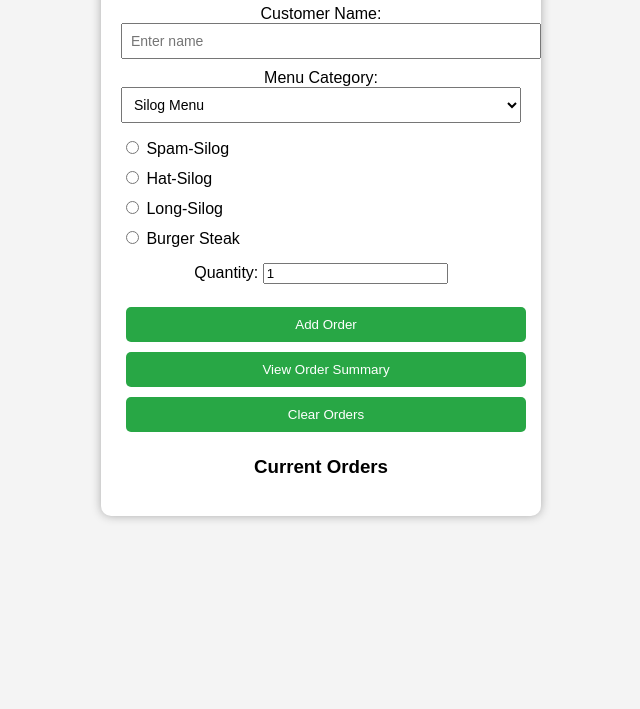
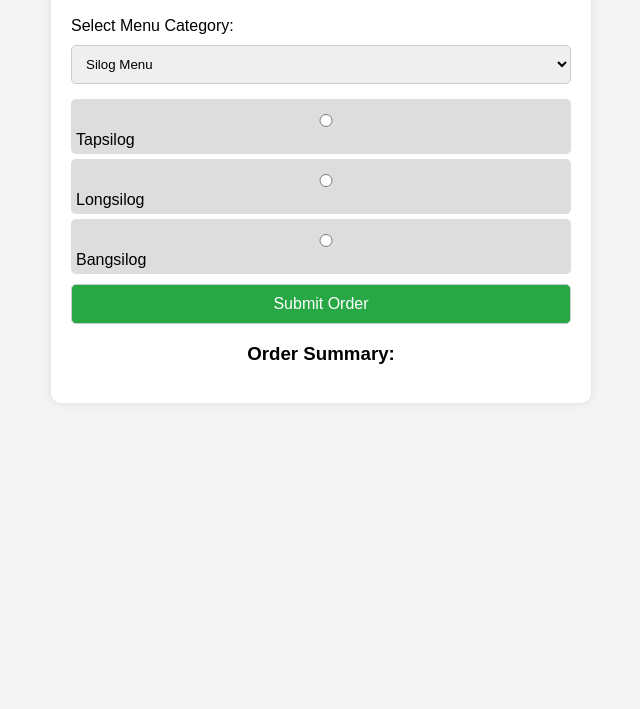
Before and after one commit to NinjuM25/Order, a plain HTML site: page index.html in a window 1280 px wide. Shown: the part 91-800 px from the top of the page, without its empty margins (319-959 px from the left). Drawn offline with Linux system fonts and the light colour scheme; no server answers.

Commit message:
Update index.html

```diff
--- a/index.html
+++ b/index.html
@@ -3,264 +3,166 @@
 <head>
     <meta charset="UTF-8">
     <meta name="viewport" content="width=device-width, initial-scale=1.0">
-    <title>Order Management</title>
+    <title>Menu Selection</title>
     <style>
         body {
             font-family: Arial, sans-serif;
+            margin: 20px;
             background-color: #f4f4f4;
-            text-align: center;
         }
         .container {
-            width: 90%;
-            max-width: 400px;
+            max-width: 500px;
             margin: auto;
             background: white;
             padding: 20px;
-            box-shadow: 0px 0px 10px #aaa;
             border-radius: 10px;
+            box-shadow: 0px 0px 10px rgba(0, 0, 0, 0.1);
         }
-        .hidden {
-            display: none;
+        h2, h3 {
+            text-align: center;
+        }
+        select, button, input {
+            width: 100%;
+            padding: 10px;
+            margin-top: 10px;
+            border: 1px solid #ccc;
+            border-radius: 5px;
         }
         button {
-            padding: 10px 15px;
-            margin: 5px;
-            border: none;
-            background: #28a745;
+            background-color: #28a745;
             color: white;
             cursor: pointer;
-            border-radius: 5px;
-            width: 100%;
+            font-size: 16px;
         }
         button:hover {
-            background: #218838;
-        }
-        .input-text {
-            width: 100%;
-            padding: 8px;
-            font-size: 14px;
-            margin-bottom: 10px;
+            background-color: #218838;
         }
         .radio-container {
-            display: flex;
-            flex-direction: column;
-            align-items: flex-start;
-            margin-bottom: 10px;
+            margin-top: 15px;
         }
         .radio-container label {
-            margin: 5px 0;
-            font-size: 16px;
+            display: block;
+            padding: 5px;
+            background: #ddd;
+            border-radius: 5px;
+            margin-top: 5px;
+            cursor: pointer;
         }
-        select {
-            width: 100%;
-            padding: 8px;
-            font-size: 14px;
-            margin-bottom: 10px;
+        .radio-container input {
+            margin-right: 10px;
         }
-        #orderList {
-            text-align: center;
-            list-style-position: inside;
+        ul {
+            list-style-type: none;
+            padding: 0;
         }
-        #itemSummary {
-            text-align: left;
-            list-style-position: inside;
+        ul li {
+            background: #f8f9fa;
+            padding: 10px;
+            margin-top: 5px;
+            border-radius: 5px;
+            display: flex;
+            justify-content: space-between;
+        }
+        .remove-btn {
+            background: red;
+            color: white;
+            border: none;
+            padding: 5px;
+            cursor: pointer;
+            border-radius: 3px;
+        }
+        .remove-btn:hover {
+            background: darkred;
         }
     </style>
 </head>
 <body>
 
     <div class="container">
-        <h2>Order Management</h2>
+        <h2>Food Order Menu</h2>
 
-        <label>Customer Name:</label>
-        <input type="text" id="customerName" class="input-text" placeholder="Enter name"><br>
-
-        <label>Menu Category:</label>
+        <!-- Dropdown Selection -->
+        <label for="menuCategory">Select Menu Category:</label>
         <select id="menuCategory" onchange="updateOrderOptions()">
             <option value="Silog Menu">Silog Menu</option>
             <option value="Frozen Goods">Frozen Goods</option>
-            <option value="Desert">Desert</option>
-        </select><br>
+            <option value="Dessert">Dessert</option>
+        </select>
 
+        <!-- Dynamic Order Options -->
         <div id="orderOptions"></div>
 
-        <label>Quantity:</label>
-        <input type="number" id="quantity" value="1" min="1"><br><br>
+        <!-- Submit Button -->
+        <button onclick="submitOrder()">Submit Order</button>
 
-        <button onclick="addOrder()">Add Order</button>
-        <button onclick="viewOrderSummary()">View Order Summary</button>
-        <button onclick="clearOrders()">Clear Orders</button>
-
-        <h3>Current Orders</h3>
+        <!-- Order Summary -->
+        <h3>Order Summary:</h3>
         <ul id="orderList"></ul>
-
-        <div id="summaryContainer" class="hidden">
-            <h3>Order Summary</h3>
-            <p>Silog Total: <span id="silogTotal">0</span></p>
-            <p>Frozen Goods Total: <span id="frozenTotal">0</span></p>
-            <p>Desert Total: <span id="desertTotal">0</span></p>
-
-            <h4>Item Breakdown:</h4>
-            <ul id="itemSummary"></ul>
-        </div>
     </div>
 
-    <!-- Firebase SDK -->
-    <script src="https://www.gstatic.com/firebasejs/9.6.1/firebase-app.js"></script>
-    <script src="https://www.gstatic.com/firebasejs/9.6.1/firebase-database.js"></script>
-
     <script>
-        // Firebase configuration
-        const firebaseConfig = {
-            apiKey: "AIzaSyD1uqjXN_82NgZZc8YP82iKoEbdOBdanv4",
-            authDomain: "order-management-87875.firebaseapp.com",
-            projectId: "order-management-87875",
-            storageBucket: "order-management-87875.firebasestorage.app",
-            messagingSenderId: "879210415165",
-            appId: "1:879210415165:web:b1d6808f6d790d2bbc5654",
-            measurementId: "G-FPLG5R3MS6"
-        };
-
-        // Initialize Firebase
-        const app = firebase.initializeApp(firebaseConfig);
-        const database = firebase.database(app);
-
+        // Menu items list
         const menuItems = {
-            "Silog Menu": ["Spam-Silog", "Hat-Silog", "Long-Silog", "Burger Steak"],
-            "Frozen Goods": ["Garlic Longanisa", "Sweet Longanisa", "Skinless Longanisa", "Embotido", "Chicharon Bulaklak", "Marinated Liempo", "Burger Patty", "Tocino"],
-            "Desert": ["Choco Moist"]
+            "Silog Menu": ["Tapsilog", "Longsilog", "Bangsilog"],
+            "Frozen Goods": ["Siomai", "Chicken Nuggets", "Fish Balls"]
         };
 
         function updateOrderOptions() {
-            let category = document.getElementById("menuCategory").value;
-            let orderOptionsDiv = document.getElementById("orderOptions");
-            orderOptionsDiv.innerHTML = "";
+            const category = document.getElementById("menuCategory").value;
+            const orderOptionsDiv = document.getElementById("orderOptions");
+            orderOptionsDiv.innerHTML = ""; // Clear previous options
 
-            if (category === "Desert") {
-                // For Desert, use a text input to enter custom dessert
-                orderOptionsDiv.innerHTML = `<label>Enter Dessert:</label>
-                                             <input type="text" id="customOrderItem" placeholder="Enter Dessert (e.g., Choco Moist)">`;
+            if (menuItems[category]) {
+                // Create radio buttons
+                let optionsHtml = `<div class="radio-container">`;
+                menuItems[category].forEach(item => {
+                    optionsHtml += `
+                        <label>
+                            <input type="radio" name="orderItem" value="${item}"> ${item}
+                        </label>
+                    `;
+                });
+                optionsHtml += `</div>`;
+                orderOptionsDiv.innerHTML = optionsHtml;
             } else {
-                // For Silog Menu and Frozen Goods, show the list of items as radio buttons
-                let optionsHtml = "<div class='radio-container'>";
-                menuItems[category].forEach(item => {
-                    optionsHtml += `<label><input type="radio" name="orderItem" value="${item}"> ${item}</label>`;
-                });
-                optionsHtml += "</div>";
-                orderOptionsDiv.innerHTML = optionsHtml;
+                // Show input field for custom Dessert
+                orderOptionsDiv.innerHTML = `
+                    <label>Enter Your Dessert:</label>
+                    <input type="text" id="customOrderItem" placeholder="Enter Dessert (e.g., Choco Moist)">
+                `;
             }
         }
 
-        function addOrder() {
-            let name = document.getElementById("customerName").value.trim();
-            let category = document.getElementById("menuCategory").value;
-            let quantity = parseInt(document.getElementById("quantity").value);
-            let order = "";
+        function submitOrder() {
+            const category = document.getElementById("menuCategory").value;
+            let selectedOrder;
 
-            if (category === "Desert") {
-                order = document.getElementById("customOrderItem").value.trim();
+            if (category === "Dessert") {
+                selectedOrder = document.getElementById("customOrderItem").value.trim();
             } else {
-                let selectedRadio = document.querySelector('input[name="orderItem"]:checked');
-                if (selectedRadio) {
-                    order = selectedRadio.value;
-                }
+                const selectedRadio = document.querySelector('input[name="orderItem"]:checked');
+                selectedOrder = selectedRadio ? selectedRadio.value : null;
             }
 
-            if (name && order && quantity > 0) {
-                let ordersRef = database.ref("orders");
-                let newOrderRef = ordersRef.push();
-                newOrderRef.set({
-                    name,
-                    category,
-                    order,
-                    quantity,
-                    status: "Pending"
-                });
-
-                renderOrders();
-                document.getElementById("customerName").value = "";
-                document.getElementById("quantity").value = "1";
+            if (selectedOrder) {
+                const orderList = document.getElementById("orderList");
+                const listItem = document.createElement("li");
+                listItem.innerHTML = `${selectedOrder} <button class="remove-btn" onclick="removeOrder(this)">X</button>`;
+                orderList.appendChild(listItem);
             } else {
-                alert("Please enter a name, select an order item, and specify a valid quantity.");
+                alert("Please select or enter an order.");
             }
         }
 
-        function renderOrders() {
-            let ordersRef = database.ref("orders");
-            ordersRef.once("value", (snapshot) => {
-                let orders = snapshot.val() || [];
-                let orderList = document.getElementById("orderList");
-                orderList.innerHTML = "";
-
-                for (let key in orders) {
-                    let order = orders[key];
-                    let li = document.createElement("li");
-                    li.textContent = `${order.name} - ${order.order} x${order.quantity} [${order.status}]`;
-
-                    let deleteBtn = document.createElement("button");
-                    deleteBtn.textContent = "❌";
-                    deleteBtn.style.background = "red";
-                    deleteBtn.onclick = function () {
-                        deleteOrder(key);
-                    };
-
-                    li.appendChild(deleteBtn);
-                    orderList.appendChild(li);
-                }
-            });
+        function removeOrder(button) {
+            const listItem = button.parentElement;
+            listItem.remove();
         }
 
-        function deleteOrder(orderId) {
-            let ordersRef = database.ref("orders");
-            ordersRef.child(orderId).remove();
-            renderOrders();
-        }
-
-        function viewOrderSummary() {
-            let ordersRef = database.ref("orders");
-            ordersRef.once("value", (snapshot) => {
-                let orders = snapshot.val() || [];
-
-                let silogTotal = 0, frozenTotal = 0, desertTotal = 0;
-                let itemSummary = {};
-
-                for (let key in orders) {
-                    let order = orders[key];
-                    if (order.category === "Silog Menu") silogTotal += order.quantity;
-                    if (order.category === "Frozen Goods") frozenTotal += order.quantity;
-                    if (order.category === "Desert") desertTotal += order.quantity;
-
-                    itemSummary[order.order] = (itemSummary[order.order] || 0) + order.quantity;
-                }
-
-                document.getElementById("silogTotal").textContent = silogTotal;
-                document.getElementById("frozenTotal").textContent = frozenTotal;
-                document.getElementById("desertTotal").textContent = desertTotal;
-
-                let itemSummaryList = document.getElementById("itemSummary");
-                itemSummaryList.innerHTML = "";
-                for (let item in itemSummary) {
-                    let li = document.createElement("li");
-                    li.textContent = `${item}: ${itemSummary[item]}`;
-                    itemSummaryList.appendChild(li);
-                }
-
-                document.getElementById("summaryContainer").classList.remove("hidden");
-            });
-        }
-
-        function clearOrders() {
-            if (confirm("Are you sure you want to clear all orders?")) {
-                let ordersRef = database.ref("orders");
-                ordersRef.remove();
-                renderOrders();
-                document.getElementById("summaryContainer").classList.add("hidden");
-            }
-        }
-
+        // Initialize order options on load
         window.onload = function () {
+            document.getElementById("menuCategory").addEventListener("change", updateOrderOptions);
             updateOrderOptions();
-            renderOrders();
         };
     </script>
 
```
